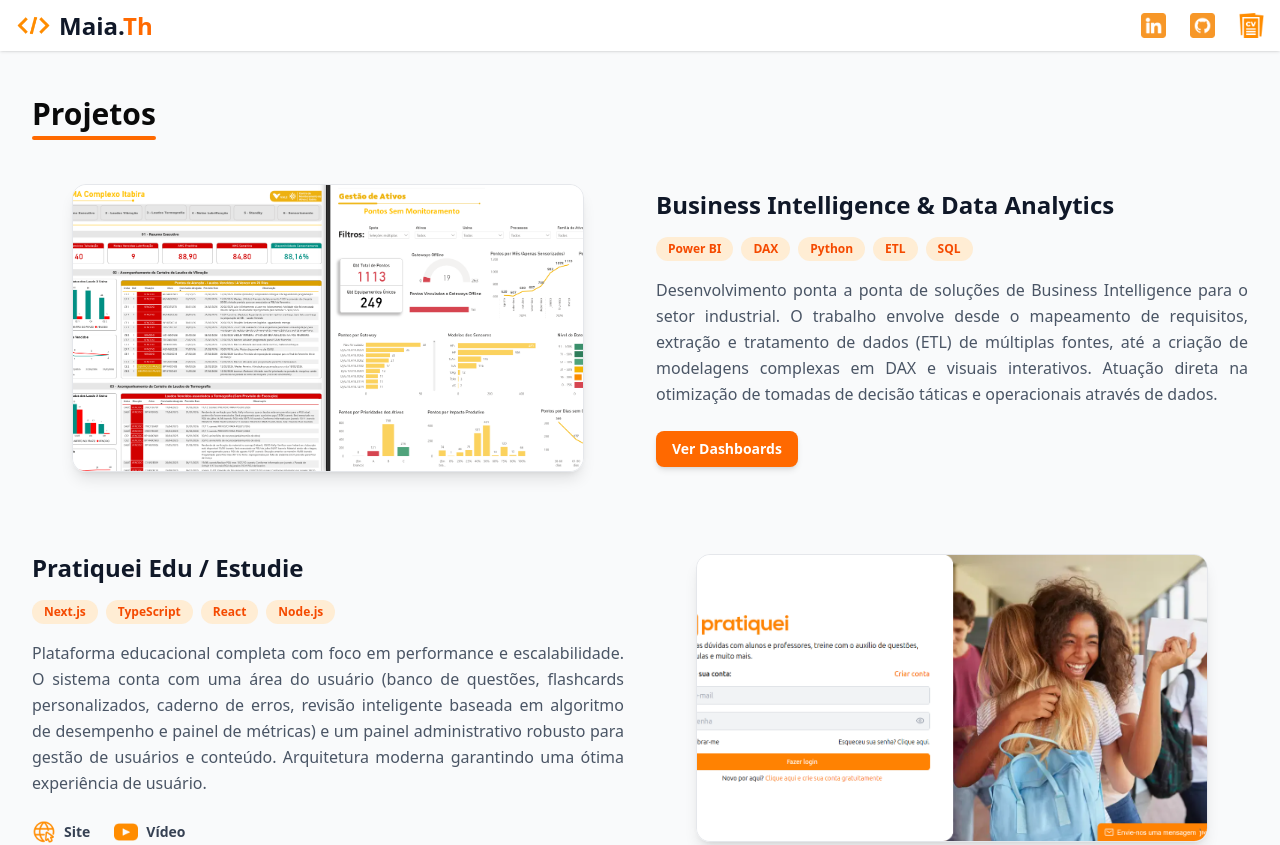
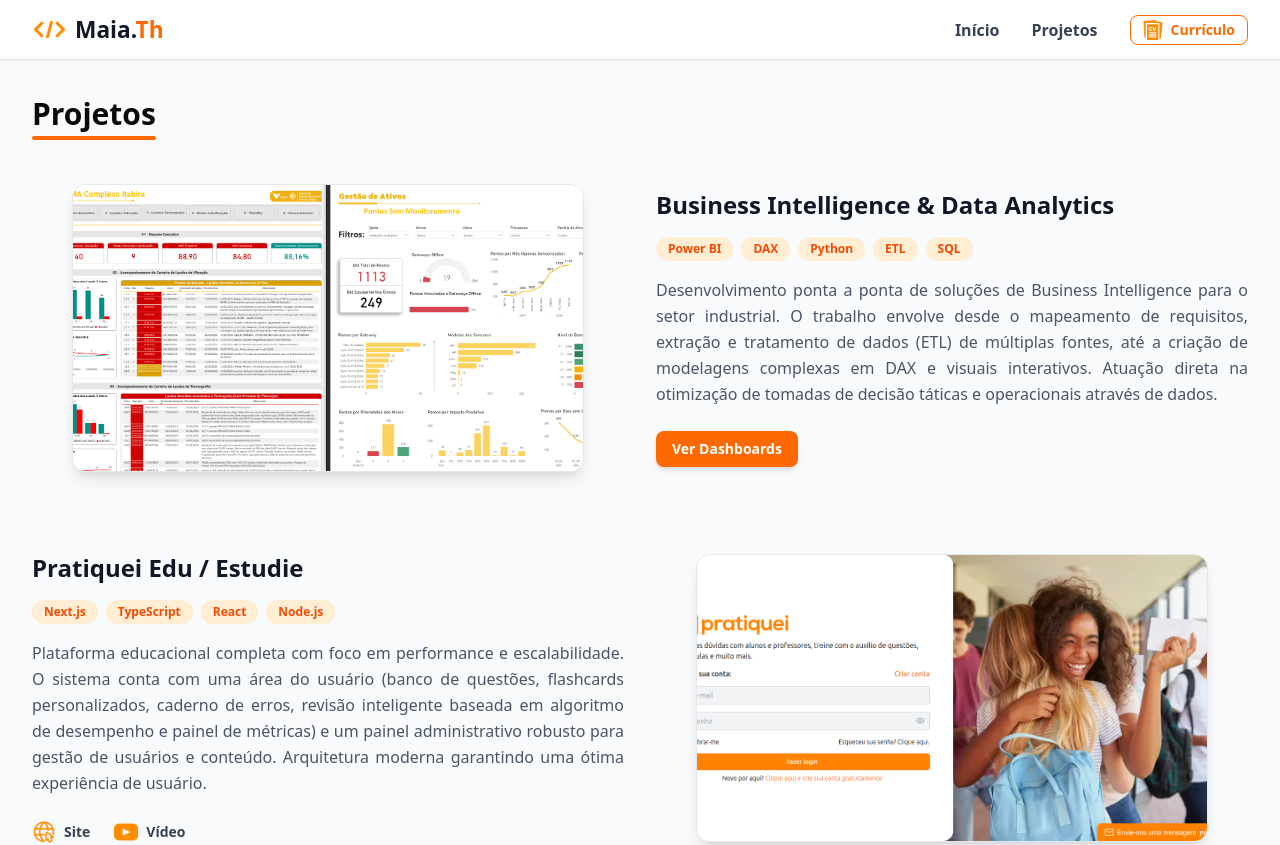
Before and after one commit to Maia-th/Portfolio, a Next.js app: page / in a window 1280 px wide. Shown: the top 845 px of the page. Built offline with nearby package versions, Linux system fonts and the light colour scheme.

Commit message:
ajuste na navbar

```diff
--- a/src/components/Navbar/index.tsx
+++ b/src/components/Navbar/index.tsx
@@ -6,40 +6,48 @@ import Link from "next/link";
 export default function Navbar() {
   return (
     <nav className="fixed top-0 left-0 w-full z-50 shadow bg-white">
-      <div className="max-w-7xl mx-auto flex items-center justify-between py-2 px-4">
+      <div className="max-w-7xl mx-auto flex items-center justify-between py-3 px-4 md:px-8">
+        {/* Logo */}
         <Link href="/" className="flex items-center gap-2">
           <Image src={IconList.code} alt="Logo" width={35} height={35} />
-        <span className="text-2xl font-bold text-gray-900">
+          <span className="text-xl min-[375px]:text-[22.7px] font-bold text-gray-900">
             Maia.<span className="text-orange-500">Th</span>
           </span>
         </Link>
-      <div className="flex items-center gap-6">
-        <a
-          href="https://www.linkedin.com/in/maiath/"
-          target="_blank"
-          rel="noopener noreferrer"
-          className="transition hover:opacity-70"
-          aria-label="LinkedIn"
+
+        {/* Links de Navegação e Botão CV */}
+        <div className="flex items-center gap-2 min-[375px]:gap-6 md:gap-8">
+          <Link
+            href="/"
+            className="text-gray-700 font-semibold hover:text-orange-500 transition"
           >
-          <Image src={IconList.linkedin} alt="LinkedIn" width={25} height={25} />
-        </a>
-        <a
-          href="https://github.com/Maia-th"
-          target="_blank"
-          rel="noopener noreferrer"
-          className="transition hover:opacity-70"
-          aria-label="GitHub"
+            Início
+          </Link>
+
+          {/* Supondo que a seção de projetos terá um id="projetos" no futuro */}
+          <Link
+            href="/#projetos"
+            className="text-gray-700 font-semibold hover:text-orange-500 transition"
           >
-          <Image src={IconList.github} alt="GitHub" width={25} height={25} />
-        </a>
+            Projetos
+          </Link>
+
+          {/* Botão de Currículo com destaque (Outline com Ícone) */}
           <a
             href="/assets/docs/Maia_Curriculo.pdf"
             target="_blank"
             rel="noopener noreferrer"
-          className="transition hover:opacity-70"
-          aria-label="Currículo"
+            className="flex items-center gap-2 px-2 min-[490px]:px-3 py-1 border border-orange-500 text-orange-500 text-sm font-bold rounded-md hover:bg-orange-50 hover:shadow-md transition"
+            aria-label="Abrir Currículo"
           >
-          <Image src={IconList.cv} alt="Currículo" width={25} height={25} />
+            <Image
+              src={IconList.cv}
+              alt="Ícone Currículo"
+              width={20}
+              height={20}
+            />
+            {/* Esconde abaixo de 490px, exibe a partir de 490px */}
+            <span className="hidden min-[490px]:inline">Currículo</span>
           </a>
         </div>
       </div>
```
Lines whose indentation alone changed are shown as unchanged.
